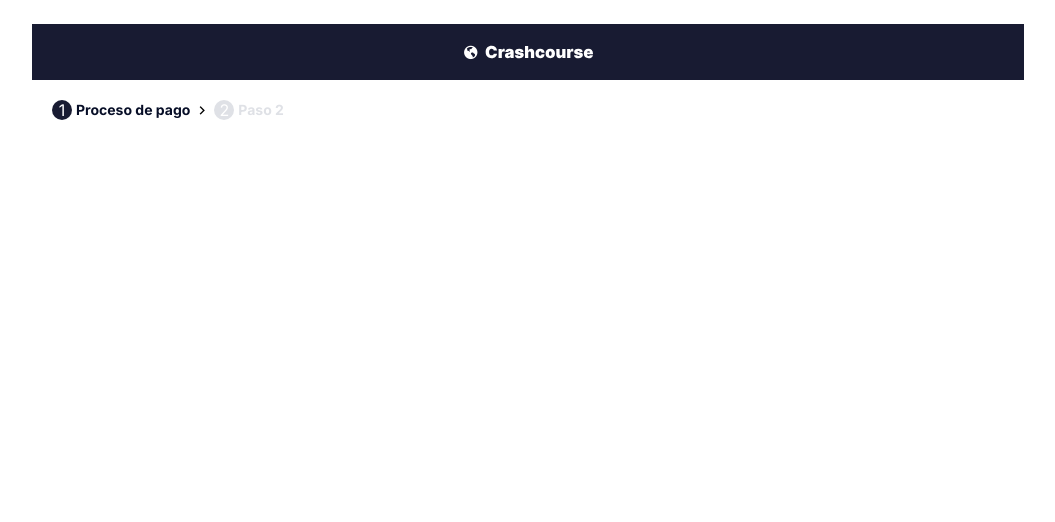
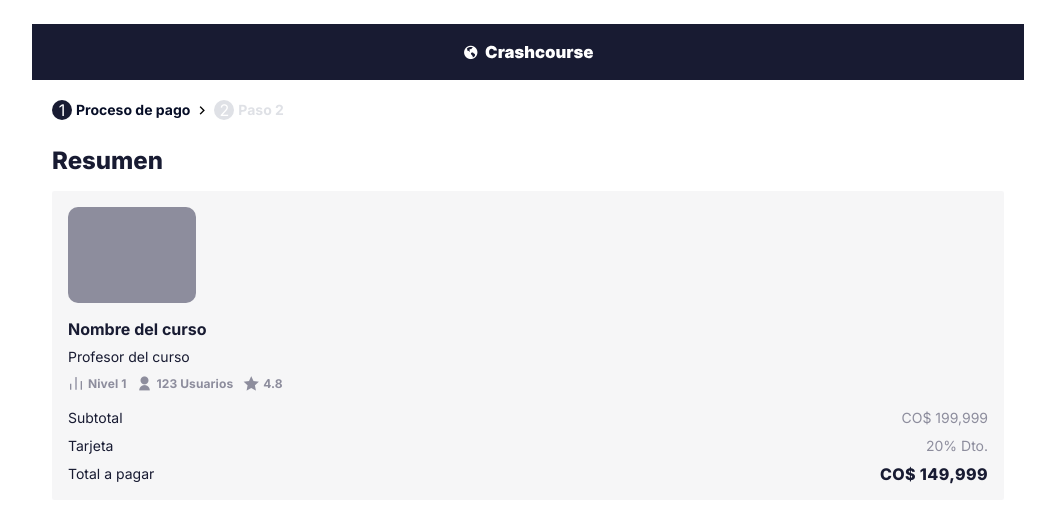
Before and after one commit to kedeinroga/crashcourse-front, a React (Create React App) app: page / in a window 1280 px wide. Shown: the top 522 px of the page, without its empty margins (112-1167 px from the left). Built offline with nearby package versions, Linux system fonts and the light colour scheme.

Commit message:
styles of the payment summary component

```diff
--- /dev/null
+++ b/src/components/checkout/PaymentSummary.css
@@ -0,0 +1,97 @@
+.summary {
+  margin: 16px 20px;
+}
+
+.summary-card {
+  background: rgba(141, 141, 157, 0.08);
+  border-radius: 2px;
+  padding: 16px;
+  margin-top: 16px;
+}
+
+.summary-card__photo {
+  height: 96px;
+  width: 128px;
+  border-radius: 10px;
+  background: var(--color-gray);
+  margin-bottom: 16px;
+}
+.summary-card__data {
+  display: flex;
+  flex-direction: column;
+  gap: 8px;
+  margin-bottom: 8px;
+}
+
+.summary__name--course {
+  font-size: 16px;
+  font-style: normal;
+  font-weight: 700;
+  line-height: 20px;
+  letter-spacing: 0px;
+  text-align: left;
+  color: var(--color-black);
+}
+
+.summary__name--teacher {
+  font-size: 14px;
+  font-style: normal;
+  font-weight: 400;
+  line-height: 20px;
+  letter-spacing: 0px;
+  text-align: left;
+  color: var(--color-black);
+}
+
+.summary__cost {
+  display: flex;
+  align-items: center;
+  justify-content: space-between;
+}
+
+.summary__cost--text {
+  font-size: 14px;
+  font-style: normal;
+  font-weight: 400;
+  line-height: 20px;
+  letter-spacing: 0px;
+  text-align: left;
+  color: var(--color-black);
+}
+
+.Subtotal {
+  font-size: 14px;
+  font-style: normal;
+  font-weight: 400;
+  line-height: 20px;
+  letter-spacing: 0px;
+  text-align: left;
+  color: var(--color-gray);
+}
+
+.total {
+  font-size: 16px;
+  font-style: normal;
+  font-weight: 800;
+  line-height: 20px;
+  letter-spacing: 0.4px;
+  text-align: right;
+  color: var(--color-black);
+}
+
+.summary-text {
+  font-size: 24px;
+  font-style: normal;
+  font-weight: 800;
+  line-height: 28px;
+  letter-spacing: 0px;
+  text-align: left;
+  color: var(--color-black);
+}
+
+.summary-card__prices {
+  display: flex;
+  flex-direction: column;
+  gap: 8px;
+  margin-top: 16px;
+}
--- /dev/null
+++ b/src/components/checkout/PaymentSummary.tsx
@@ -0,0 +1,36 @@
+import React from "react";
+import "./PaymentSummary.css";
+
+import IconCursoDetail from "../UI/IconCusoDetail";
+
+function PaymentSummary() {
+  return (
+    <div className="summary">
+      <p className="summary-text">Resumen</p>
+      <div className="summary-card">
+        <div className="summary-card__photo"></div>
+        <div className="summary-card__data">
+          <p className="summary__name--course">Nombre del curso </p>
+          <p className="summary__name--teacher">Profesor del curso</p>
+        </div>
+        <IconCursoDetail />
+        <div className="summary-card__prices">
+          <div className="summary__cost">
+            <p className="summary__cost--text">Subtotal</p>
+            <p className="Subtotal">CO$ 199,999</p>
+          </div>
+          <div className="summary__cost">
+            <p className="summary__cost--text">Tarjeta</p>
+            <p className="Subtotal">20% Dto.</p>
+          </div>
+          <div className="summary__cost">
+            <p className="summary__cost--text">Total a pagar</p>
+            <p className="total">CO$ 149,999</p>
+          </div>
+        </div>
+      </div>
+    </div>
+  );
+}
+
+export default PaymentSummary;
--- a/src/pages/Checkout.tsx
+++ b/src/pages/Checkout.tsx
@@ -3,12 +3,14 @@ import "./Checkout.css";
 
 import HeaderCheckout from "../components/checkout/HeaderCheckout";
 import StepsPay from "../components/checkout/StepsPay";
+import PaymentSummary from "../components/checkout/PaymentSummary";
 
 function Checkout() {
   return (
     <Fragment>
       <HeaderCheckout />
       <StepsPay />
+      <PaymentSummary />
     </Fragment>
   );
 }
```
